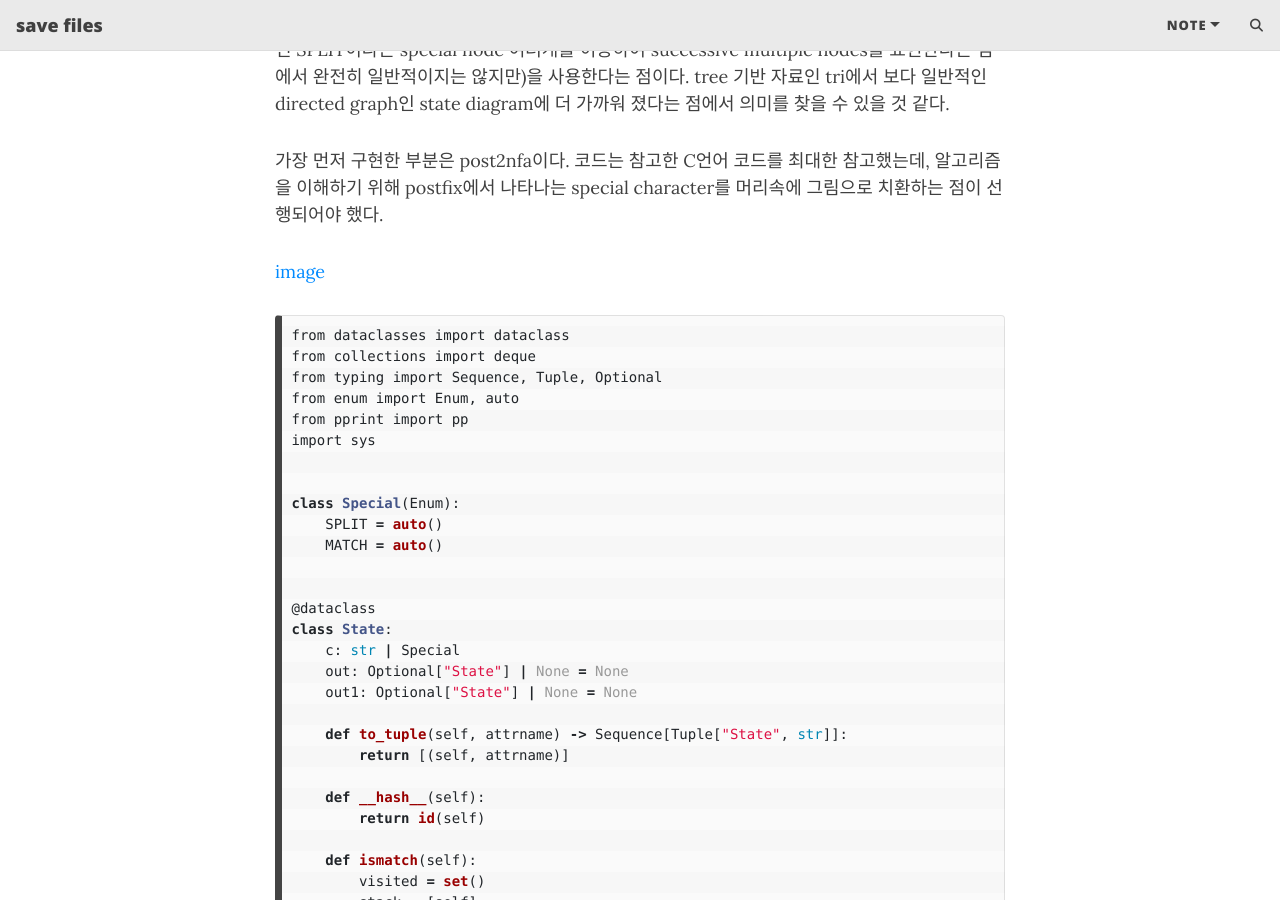
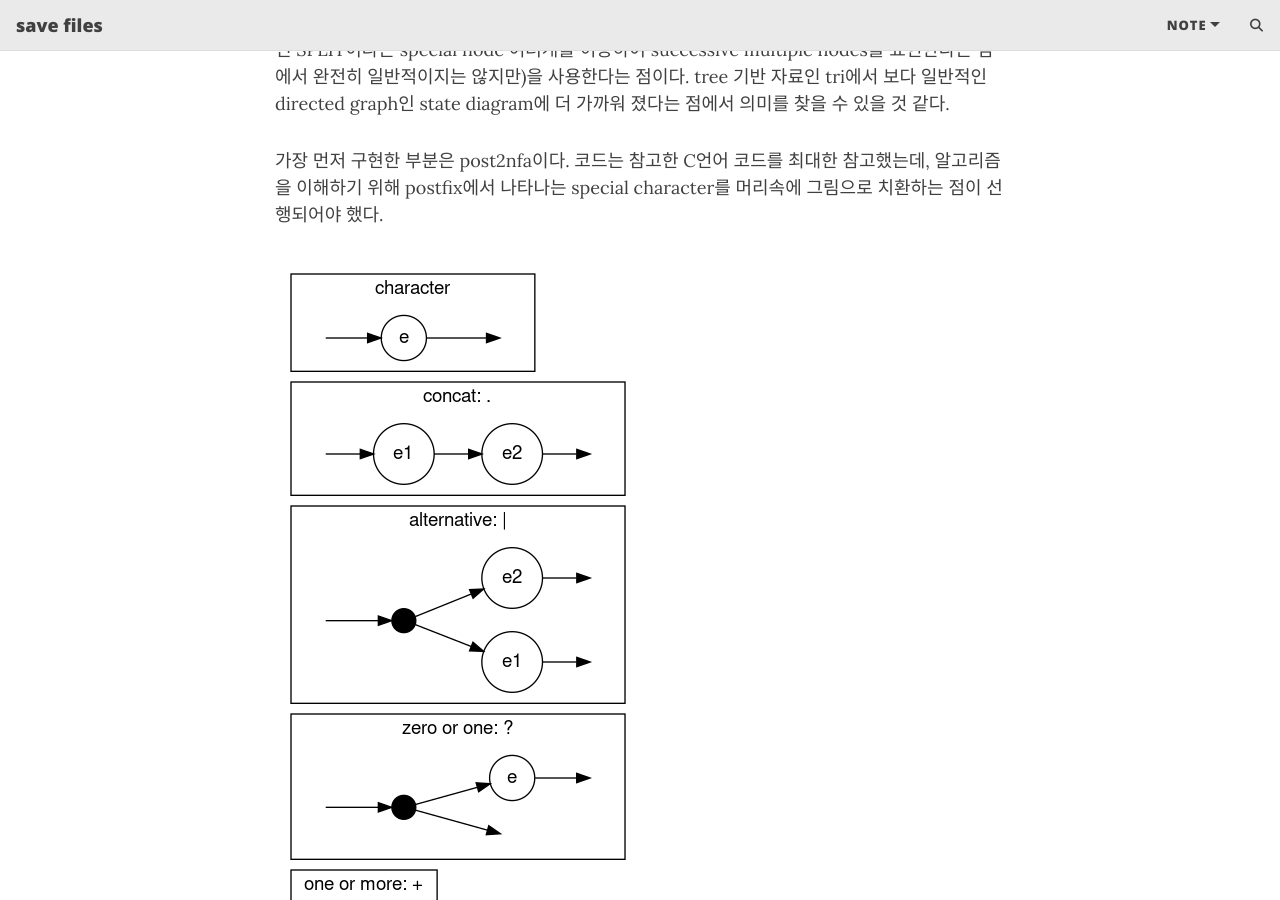
Before and after one commit to widehyo1/widehyo1.github.io, a Jekyll site: the page built from _posts/daily/2025-06-22-regex_by_nfa.md, in a window 1280 px wide and 900 px high, scrolled down 761 px. Built offline with Jekyll 4.4.1, drawn with Linux system fonts in a browser that asks for light colours; comment, search, counter and statistics services are not loaded.

Commit message:
image test2

````diff
--- a/_posts/daily/2025-06-22-regex_by_nfa.md
+++ b/_posts/daily/2025-06-22-regex_by_nfa.md
@@ -19,7 +19,7 @@ author: widehyo
 
 가장 먼저 구현한 부분은 post2nfa이다. 코드는 참고한 C언어 코드를 최대한 참고했는데, 알고리즘을 이해하기 위해 postfix에서 나타나는 special character를 머리속에 그림으로 치환하는 점이 선행되어야 했다.
 
-[image](/assets/img/nfa_fragments.dot.png)
+![image](/assets/img/nfa_fragments.dot.png)
 
 ```py
 from dataclasses import dataclass
````
